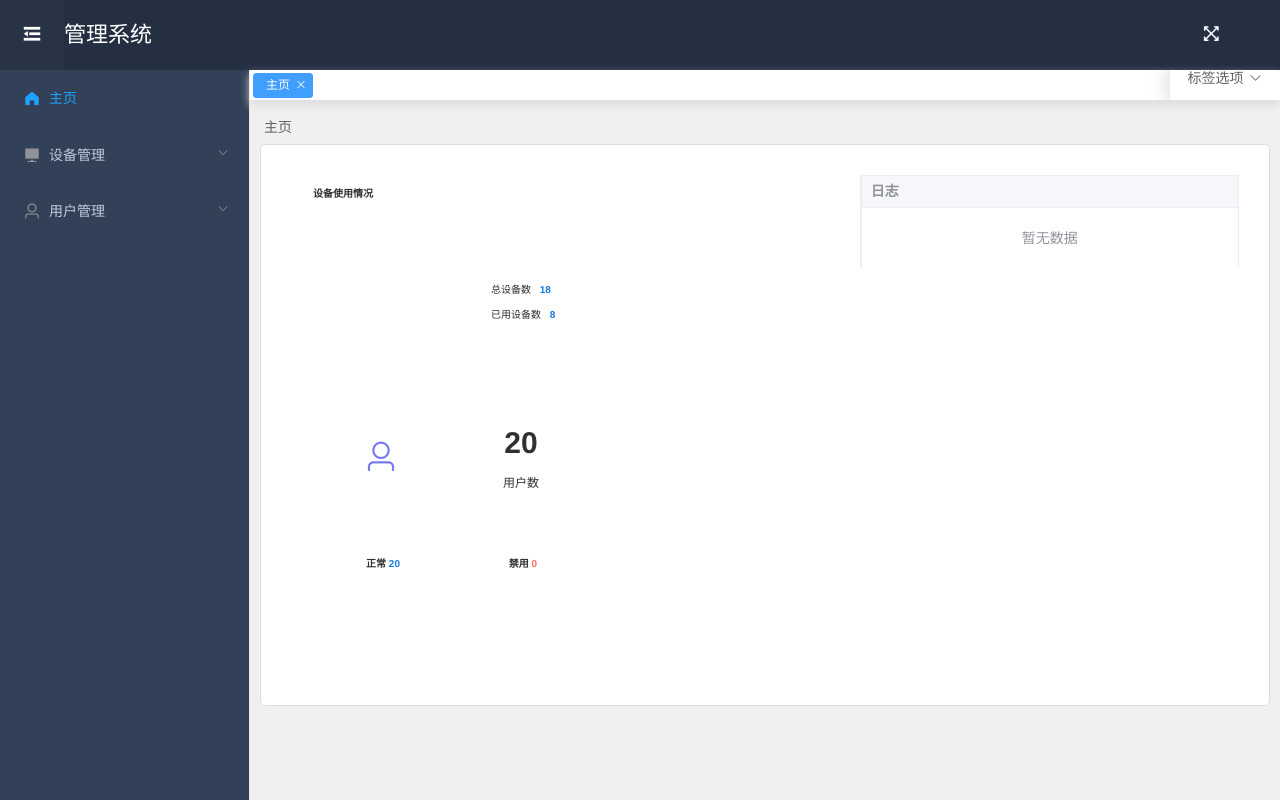
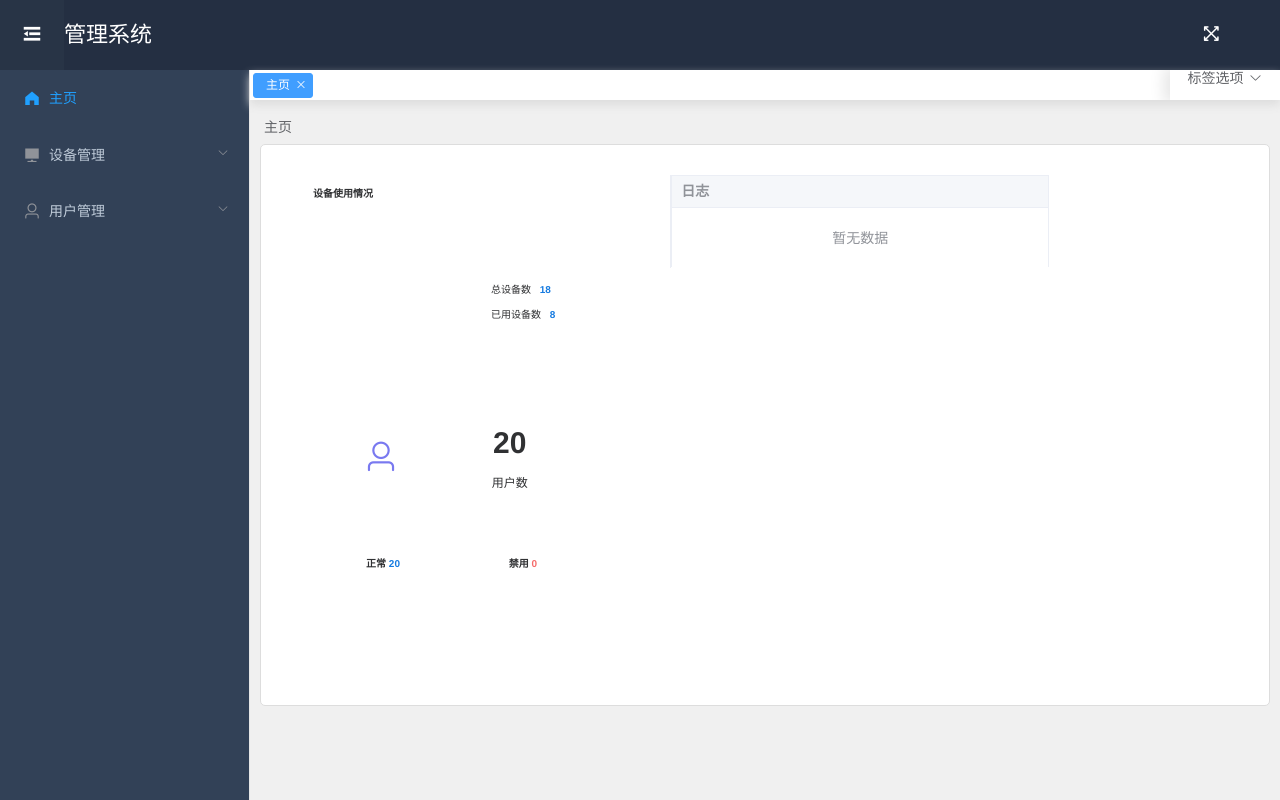
Before and after one commit to sejimai/vue-manage-system, a Vue app: page /#/Home in a window 1280 px wide. Built offline with nearby package versions, Linux system fonts and the light colour scheme.

Commit message:
[OP] fix home page display
Fix home page display.

```diff
--- a/src/components/page/Home.vue
+++ b/src/components/page/Home.vue
@@ -58,7 +58,7 @@ export default {
 
 <style scoped>
 .charts-container {
-  width: 60%;
+  width: 40%;
   float: left;
 }
 .table-container {
```
